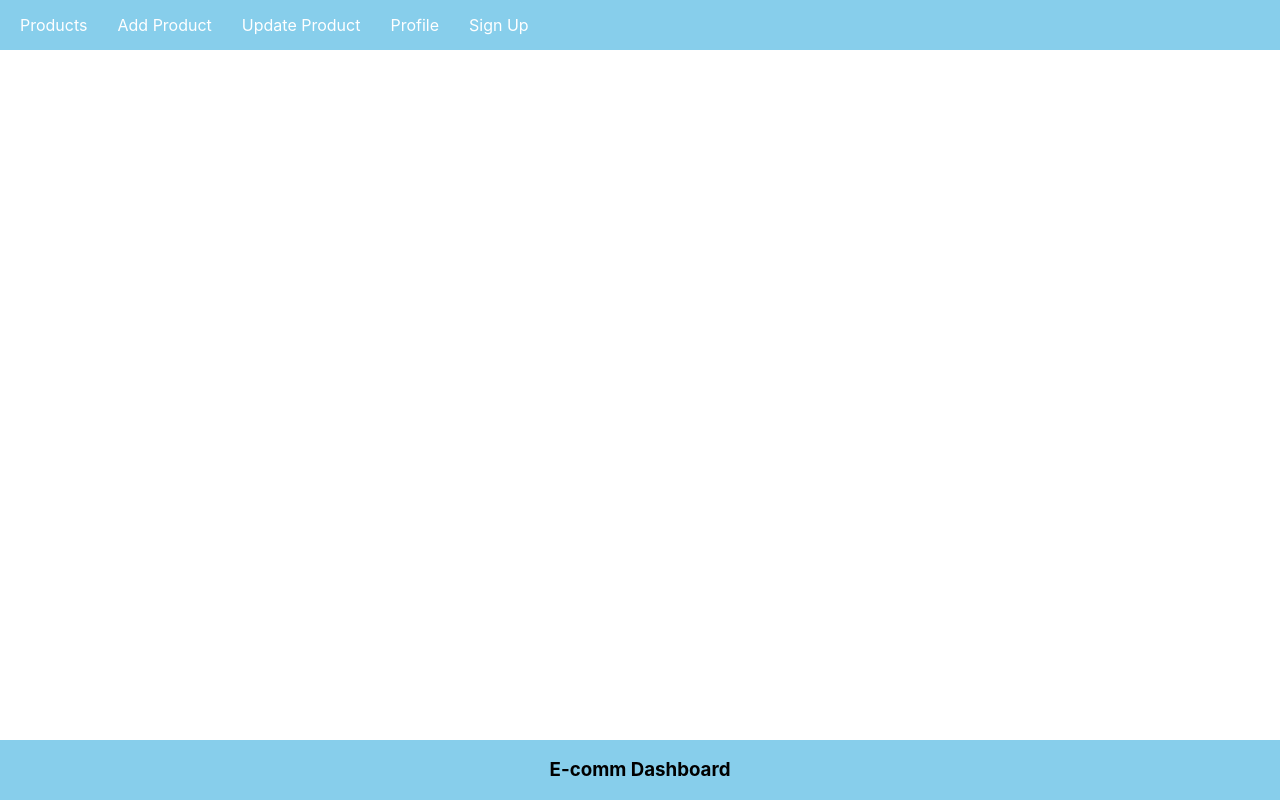
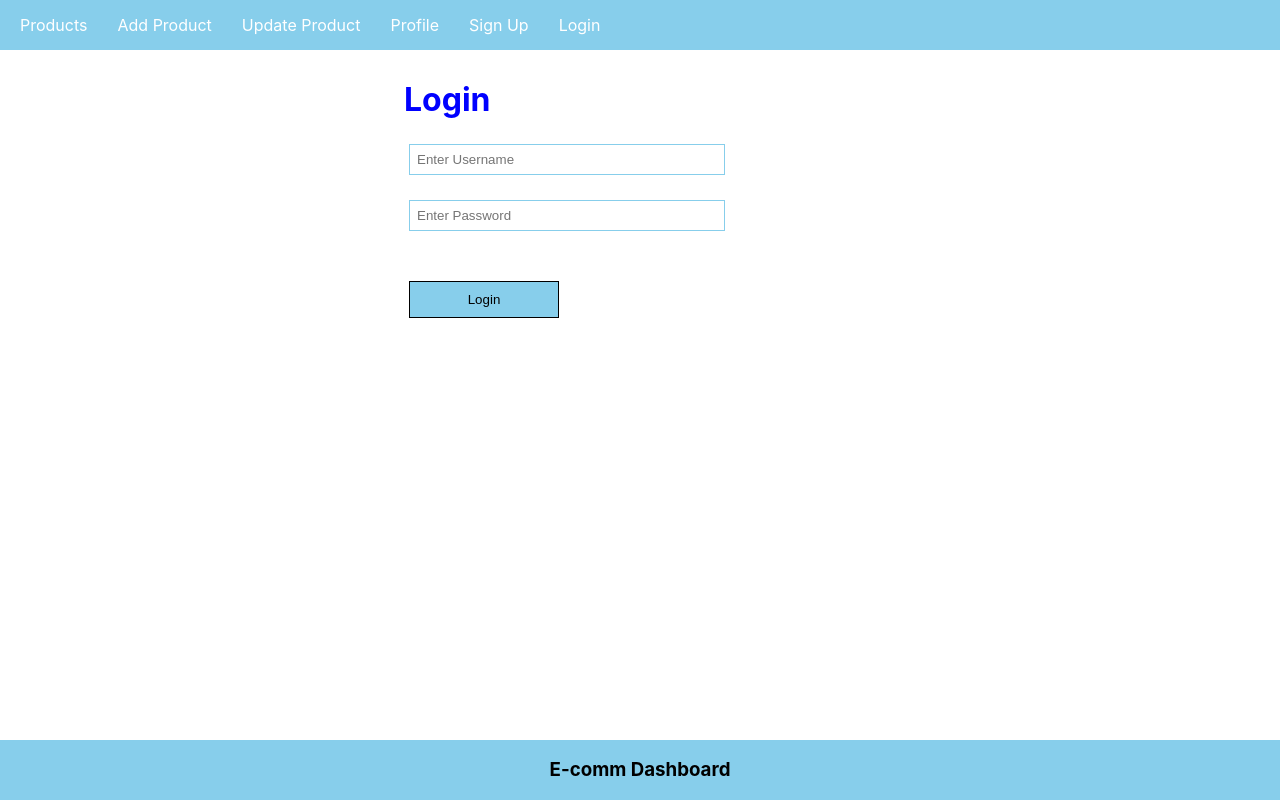
Before and after one commit to Pavan9285/E-commence-Dashboard, a React (Create React App) app in the folder front-end/: page /login in a window 1280 px wide. Built offline with nearby package versions, Linux system fonts and the light colour scheme.

Commit message:
ui for login

```diff
--- a/front-end/src/App.css
+++ b/front-end/src/App.css
@@ -50,6 +50,11 @@
   margin-left: 30%;
 }
 
+.login{
+  margin-left: 30%;
+  margin-top: 30px;
+}
+
 @media (prefers-reduced-motion: no-preference) {
   .App-logo {
     animation: App-logo-spin infinite 20s linear;
--- a/front-end/src/App.js
+++ b/front-end/src/App.js
@@ -4,6 +4,7 @@ import { BrowserRouter, Route, Routes } from 'react-router-dom';
 import Footer from './components/Footer';
 import SignUp from './components/SignUp';
 import PrivateComponent from './components/PrivateComponent';
+import Login from './components/Login';
 
 function App() {
   return (
@@ -21,7 +22,7 @@ function App() {
           </Route>
 
           <Route path='/signup' element={<SignUp />} />
-
+          <Route path='/login' element={<Login />} />
         </Routes>
       </BrowserRouter>
       <Footer />
--- /dev/null
+++ b/front-end/src/components/Login.js
@@ -0,0 +1,73 @@
+import React, { useState, useEffect } from "react";
+import { useNavigate } from "react-router-dom";
+
+const Login = () => {
+
+    const [loginData, setLoginData] = useState({
+        username: "",
+        password: "",
+    });
+
+    const navigate = useNavigate();
+
+    useEffect(() => {
+        const auth = localStorage.getItem('user');
+        if (auth) {
+            navigate('/')
+        }
+    });
+
+    const handleSubmit = async (e) => {
+        e.preventDefault();
+
+        let result = await fetch('http://localhost:5000/login', {
+            method: 'post',
+            body: JSON.stringify({
+                username: loginData.username,
+                password: loginData.password
+            }),
+            headers: {
+                "Content-Type": "application/json",
+            }
+        });
+        result = await result.json();
+        if (result.username) {
+            localStorage.setItem("user", JSON.stringify(result));
+            // reset the form
+            setLoginData({
+                username: "",
+                password: "",
+            });
+            navigate("/");
+        } else {
+            alert("Please enter correct credentials!!")
+        }
+    }
+
+    const handleChange = (e) => {
+        setLoginData({
+            ...loginData,
+            [e.target.name]: e.target.type === "checkbox" ? e.target.checked : e.target.value
+        })
+    }
+
+    return (
+        <div className="login">
+            <form onSubmit={handleSubmit}>
+                <h1 style={{ color: "blue", margin: "20px" }}>Login</h1>
+
+                <input className="inputBox" type="text" placeholder="Enter Username"
+                    name="username" value={loginData.username}
+                    onChange={handleChange} required />
+
+                <input className="inputBox" type="password" placeholder="Enter Password"
+                    name="password" value={loginData.password}
+                    onChange={handleChange} required />
+
+                <button type="submit" className="appButton">Login</button>
+            </form>
+        </div>
+    )
+}
+
+export default Login;
--- a/front-end/src/components/Nav.js
+++ b/front-end/src/components/Nav.js
@@ -16,10 +16,14 @@ export default function Nav() {
                 <li><Link to="/add">Add Product</Link> </li>
                 <li><Link to="/update">Update Product</Link> </li>
                 <li><Link to="/profile">Profile</Link> </li>
-                <li>
-                    {auth ? <Link to="/signup" onClick={logout}>Logout</Link>
-                        : <Link to="/signup">Sign Up</Link>}
-                </li>
+
+                {
+                    auth ? <li><Link to="/signup" onClick={logout}>Logout</Link></li>
+                        : <>
+                            <li><Link to="/signup">Sign Up</Link></li>
+                            <li><Link to="/login">Login</Link></li>
+                        </>
+                }
             </ul>
         </div>
     )
--- a/front-end/src/components/SignUp.js
+++ b/front-end/src/components/SignUp.js
@@ -96,7 +96,7 @@ export default function SignUp() {
             <form onSubmit={handleSubmit}>
                 <h1 style={{ color: "blue", margin: "20px" }}>Register</h1>
 
-                <input className="inputBox" type="text" placeholder="Enter Name"
+                <input className="inputBox" type="text" placeholder="Enter Username"
                     name="username" value={registerData.username}
                     onChange={handleChange} />
                 <p style={{ color: "red" }}>{formErrors.username}</p>
```
Also changed, not shown: 1 other file (tests, documents, lock files or other folders).
